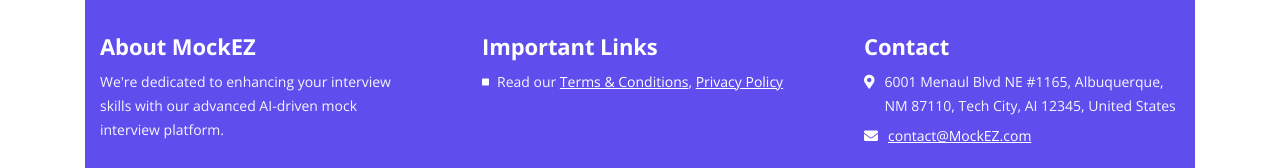
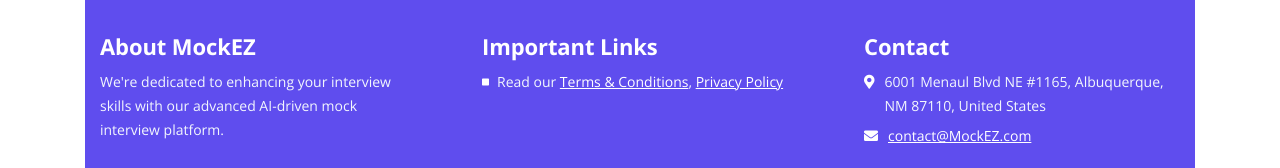
Before and after one commit to TickTack-z/MockEZ, a plain HTML site: page index.html in a window 1280 px wide. Shown: the part 4572-4740 px from the top of the page. Drawn offline with nearby package versions, Linux system fonts and the light colour scheme.

Commit message:
fix typo
fix typo

```diff
--- a/index.html
+++ b/index.html
@@ -764,7 +764,7 @@
                     <ul class="list-unstyled li-space-lg p-small">
                         <li class="media">
                             <i class="fas fa-map-marker-alt"></i>
-                            <div class="media-body">6001 Menaul Blvd NE #1165, Albuquerque, NM 87110, Tech City, AI 12345, United States</div>
+                            <div class="media-body">6001 Menaul Blvd NE #1165, Albuquerque, NM 87110, United States</div>
                         </li>
                         <li class="media">
                             <i class="fas fa-envelope"></i>
```
